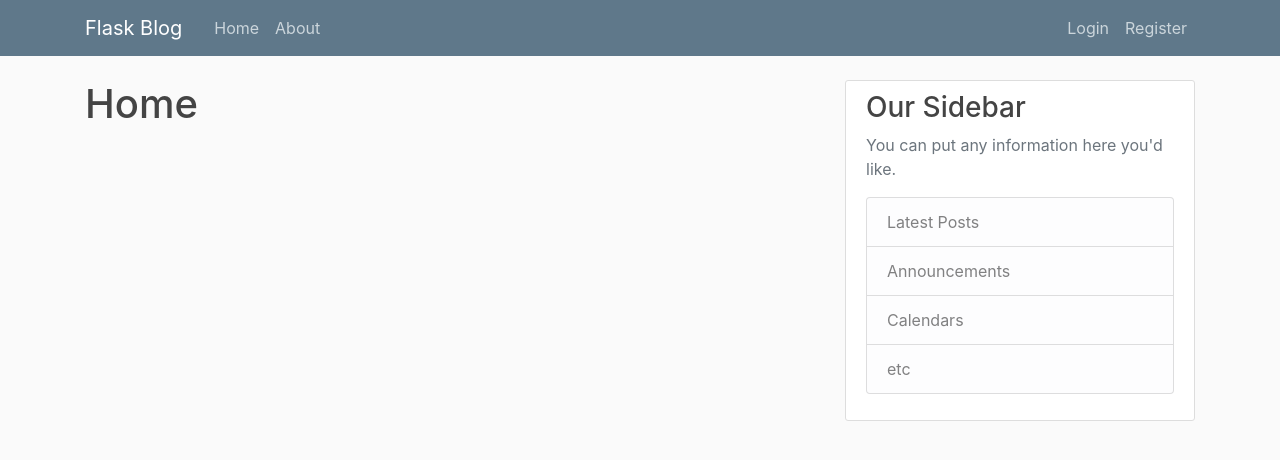
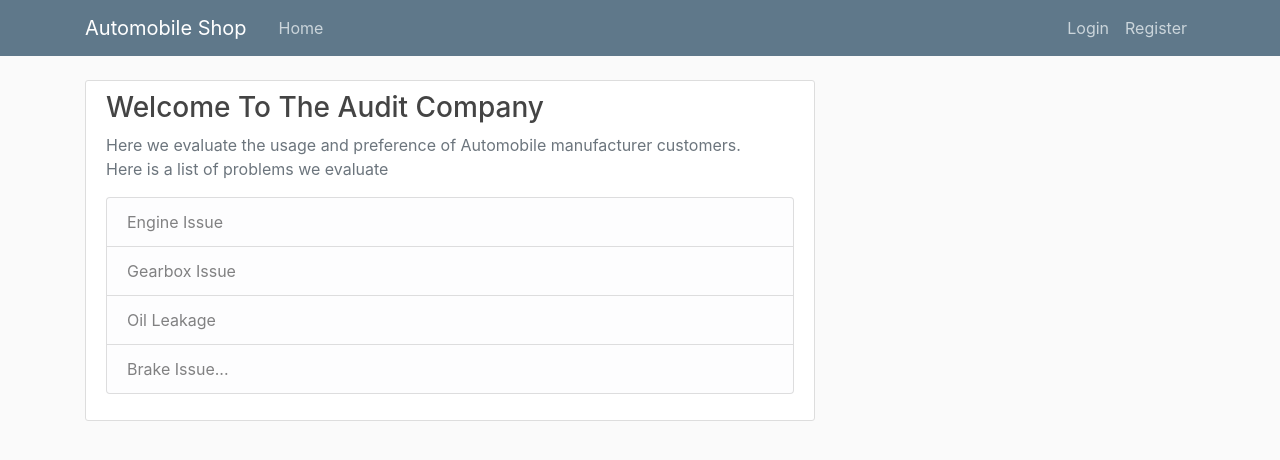
Before and after one commit to e-mezie/FASYL_Test_Code, a Flask app: page /home in a window 1280 px wide. Shown: the top 460 px of the page. Run offline with Flask 2, Linux system fonts and the light colour scheme.

Commit message:
FASYL_Test_Code

```diff
--- a/main.py
+++ b/main.py
@@ -4,24 +4,10 @@ app = Flask (__name__)
 
 app.config['SECRET_KEY'] = 'cfe396b1a27c2914da6b7e45dee37180'
 
-posts = [
-    {
-        'author': 'Enid Blyton',
-        'title': 'Blog Post',
-        'content': 'James',
-        'date_posted': 'April 24th'
-    }
-]
-
 
 @app.route ('/home')
 def home():
     return render_template ('home.html')
-
-
-@app.route ('/register')
-def register():
-    return render_template ('register.html')
 
 
 @app.route ('/registration', methods=['GET', 'POST'])
--- a/templates/home.html
+++ b/templates/home.html
@@ -1,4 +1,17 @@
 {% extends "layout.html" %}
 {% block content%}
-    <h1>Home</h1>
+    <div class="col-md-20">
+          <div class="content-section">
+            <h3>Welcome To The Audit Company</h3>
+            <p class='text-muted'>Here we evaluate the usage and preference of Automobile manufacturer customers.
+              <br>Here is a list of problems we evaluate
+              <ul class="list-group">
+                <li class="list-group-item list-group-item-light">Engine Issue</li>
+                <li class="list-group-item list-group-item-light">Gearbox Issue</li>
+                <li class="list-group-item list-group-item-light">Oil Leakage</li>
+                <li class="list-group-item list-group-item-light">Brake Issue...</li>
+              </ul>
+            </p>
+          </div>
+        </div>
 {% endblock content %}
--- a/templates/layout.html
+++ b/templates/layout.html
@@ -10,20 +10,23 @@
 
     <link rel="stylesheet" type="text/css" href="{{ url_for('static', filename='main.css') }}">
 
-    <title></title>
+    {% if title %}
+        <title>Automobile Shop - {{ title }}</title>
+    {% else %}
+        <title>Automobile Shop</title>
+    {% endif %}
 </head>
     <body>
         <header class="site-header">
       <nav class="navbar navbar-expand-md navbar-dark bg-steel fixed-top">
         <div class="container">
-          <a class="navbar-brand mr-4" href="/">Flask Blog</a>
+          <a class="navbar-brand mr-4" href="{{ url_for('home') }}">Automobile Shop</a>
           <button class="navbar-toggler" type="button" data-toggle="collapse" data-target="#navbarToggle" aria-controls="navbarToggle" aria-expanded="false" aria-label="Toggle navigation">
             <span class="navbar-toggler-icon"></span>
           </button>
           <div class="collapse navbar-collapse" id="navbarToggle">
             <div class="navbar-nav mr-auto">
               <a class="nav-item nav-link" href="{{ url_for('home') }}">Home</a>
-              <a class="nav-item nav-link" href="{{ url_for('home') }}">About</a>
             </div>
             <!-- Navbar Right Side -->
             <div class="navbar-nav">
@@ -48,19 +51,6 @@
             {% endwith %}
           {% block content %}{% endblock %}
         </div>
-        <div class="col-md-4">
-          <div class="content-section">
-            <h3>Our Sidebar</h3>
-            <p class='text-muted'>You can put any information here you'd like.
-              <ul class="list-group">
-                <li class="list-group-item list-group-item-light">Latest Posts</li>
-                <li class="list-group-item list-group-item-light">Announcements</li>
-                <li class="list-group-item list-group-item-light">Calendars</li>
-                <li class="list-group-item list-group-item-light">etc</li>
-              </ul>
-            </p>
-          </div>
-        </div>
       </div>
     </main>
 
```
